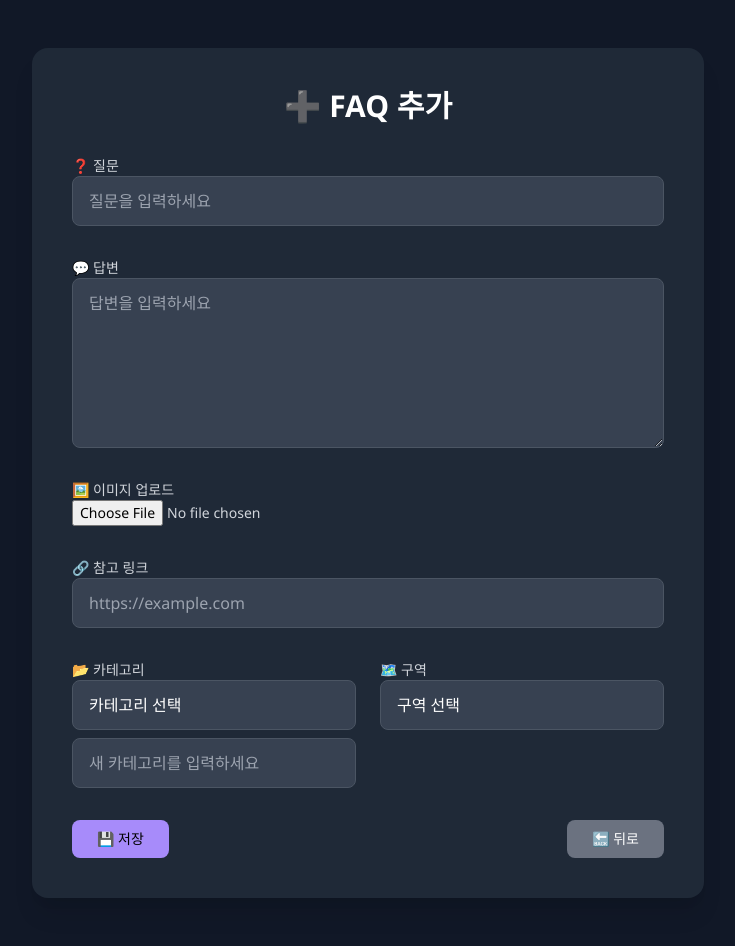
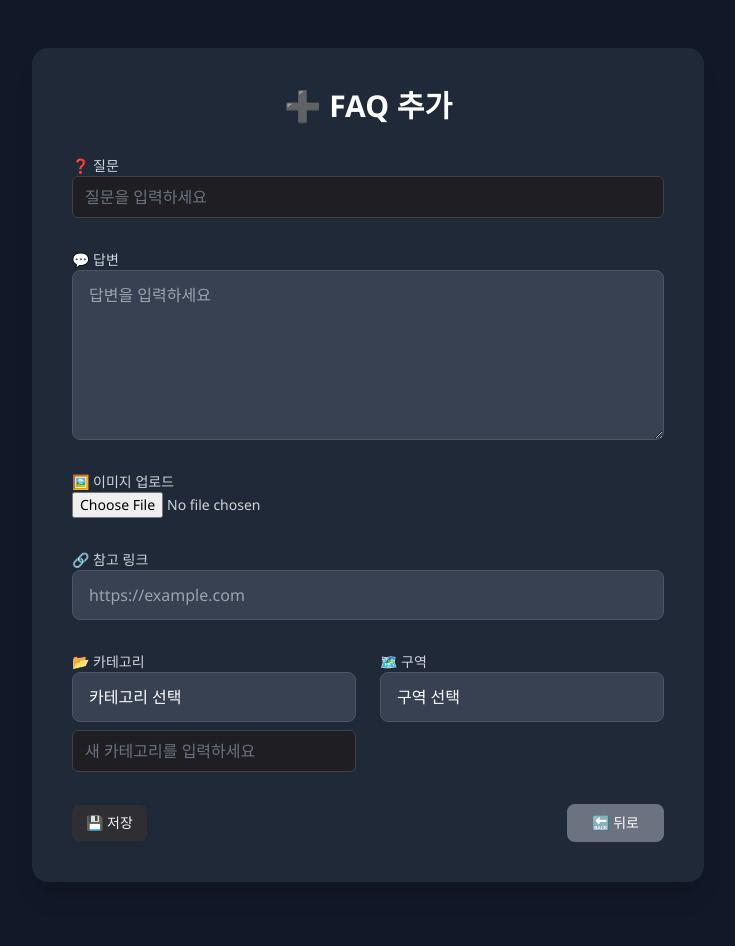
Before and after one commit to st43-hub/SV-FAQ, a Django app: page /add/ in a window 1280 px wide. Shown: the part 101-1047 px from the top of the page, without its empty margins (272-1007 px from the left). After the commit the page ends 983 px from the top, so only its background shows below. Run offline with Django 5.2, Linux system fonts and the light colour scheme; a user stored in the database is signed in.

Commit message:
re styles.css

```diff
--- a/static/css/faq_styles.css
+++ b/static/css/faq_styles.css
@@ -1,4 +1,4 @@
-/* 🎨 Labelit 스타일 기반 FAQ 카드, 버튼, 애니메이션 전용 CSS - 최종 시각 리디자인 반영 */
+/* 🎨 Labelit 스타일 기반 FAQ 카드, 버튼, 애니메이션, 필터, 입력창 UI 전체 리디자인 */
 
 /* 전체 배경 및 텍스트 컬러 */
 body {
@@ -121,3 +121,39 @@ body {
   font-size: 1rem;
   margin: 40px 0;
 }
+
+/* 🔍 필터/검색 영역 스타일 */
+input[type="text"],
+select {
+  background-color: #1f1f23;
+  color: #d4d4d8;
+  border: 1px solid #404045;
+  padding: 8px 12px;
+  border-radius: 6px;
+  outline: none;
+}
+
+input[type="text"]::placeholder {
+  color: #6b7280;
+}
+
+select:focus,
+input[type="text"]:focus {
+  border-color: #7c7c7c;
+  box-shadow: 0 0 0 1px #555;
+}
+
+/* 검색 버튼 */
+button[type="submit"] {
+  background-color: #2f2f33;
+  color: #f3f4f6;
+  border: none;
+  border-radius: 6px;
+  padding: 8px 14px;
+  font-weight: 500;
+  transition: background 0.2s ease;
+}
+
+button[type="submit"]:hover {
+  background-color: #3a3a3f;
+}
```
